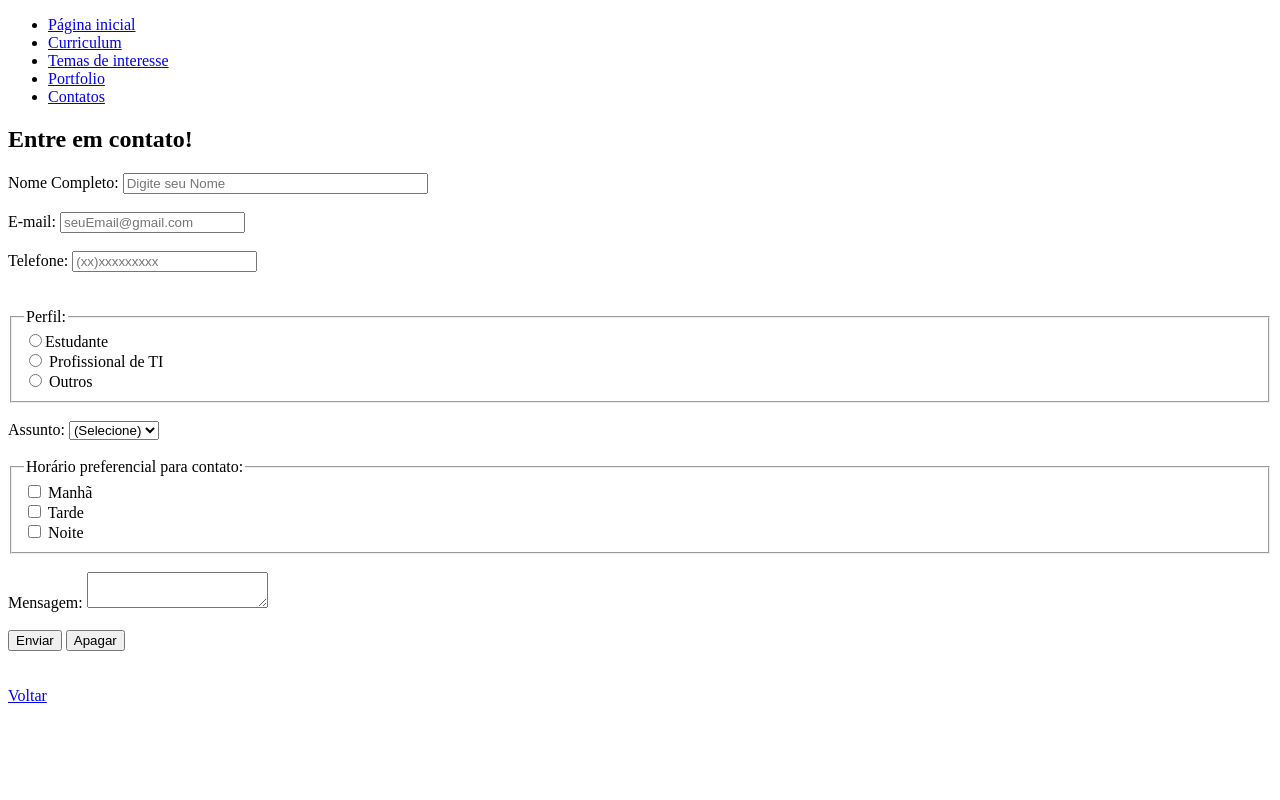
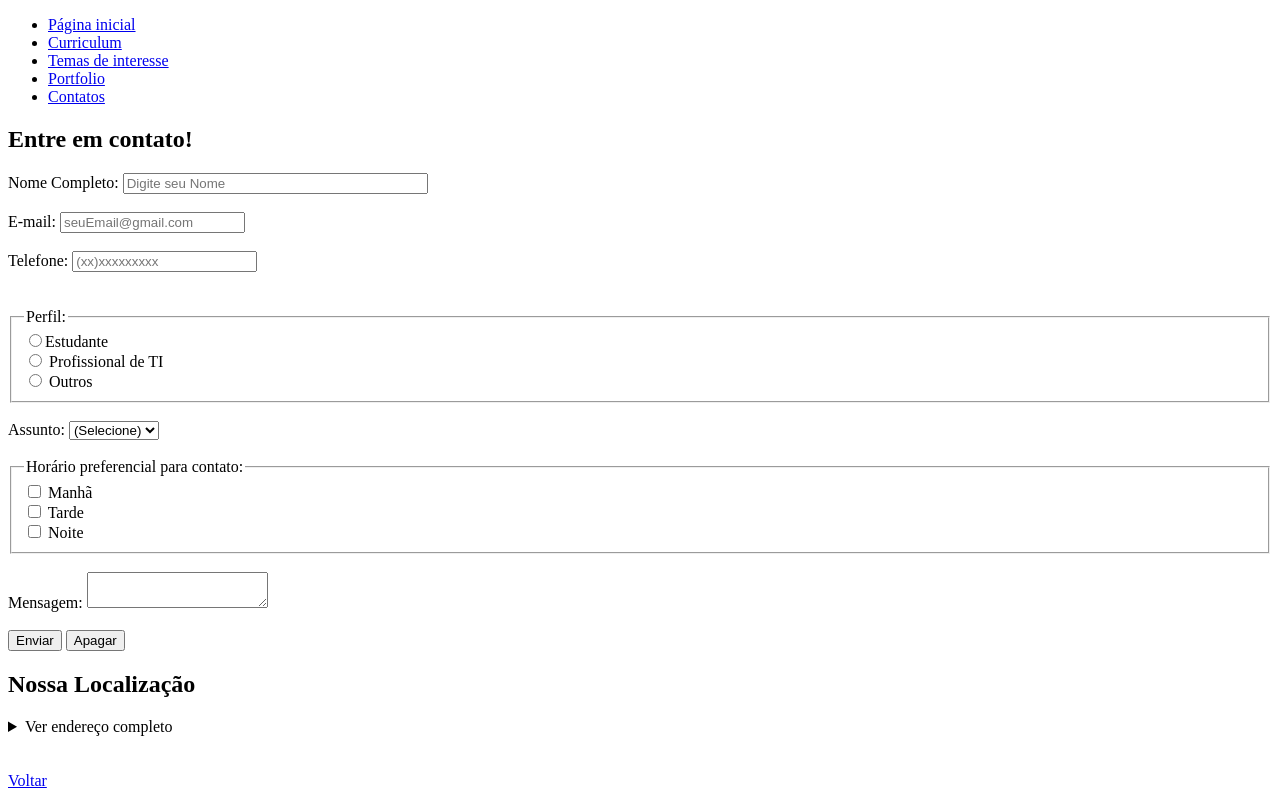
Before and after one commit to Cornelius2000/Prog2, a plain HTML site: page Web/contatos.html in a window 1280 px wide. Drawn offline with Linux system fonts and the light colour scheme.

Commit message:
incorporação do maps

```diff
--- a/Web/contatos.html
+++ b/Web/contatos.html
@@ -82,9 +82,18 @@
           <input type="submit" value="Enviar">
           <input type="reset" value="Apagar">
 
+          <h2> Nossa Localização </h2>
+
+          <details>
+            <summary> Ver endereço completo </summary>
+            <p> Rua xyz. n 100, Chapecó</p>
+            <iframe src="https://www.google.com/maps/embed?pb=!1m14!1m12!1m3!1d14204.813094520307!2d-52.71208689364014!3d-27.118406734369493!2m3!1f0!2f0!3f0!3m2!1i1024!2i768!4f13.1!5e0!3m2!1spt-BR!2sbr!4v1566247785162!5m2!1spt-BR!2sbr" width="400" height="300" frameborder="0" style="border:0" allowfullscreen></iframe>
+          </details>
+
         </form>
 
         <br><br>
+
         <a href="index.html"> Voltar</a>
 
     </main>
```
